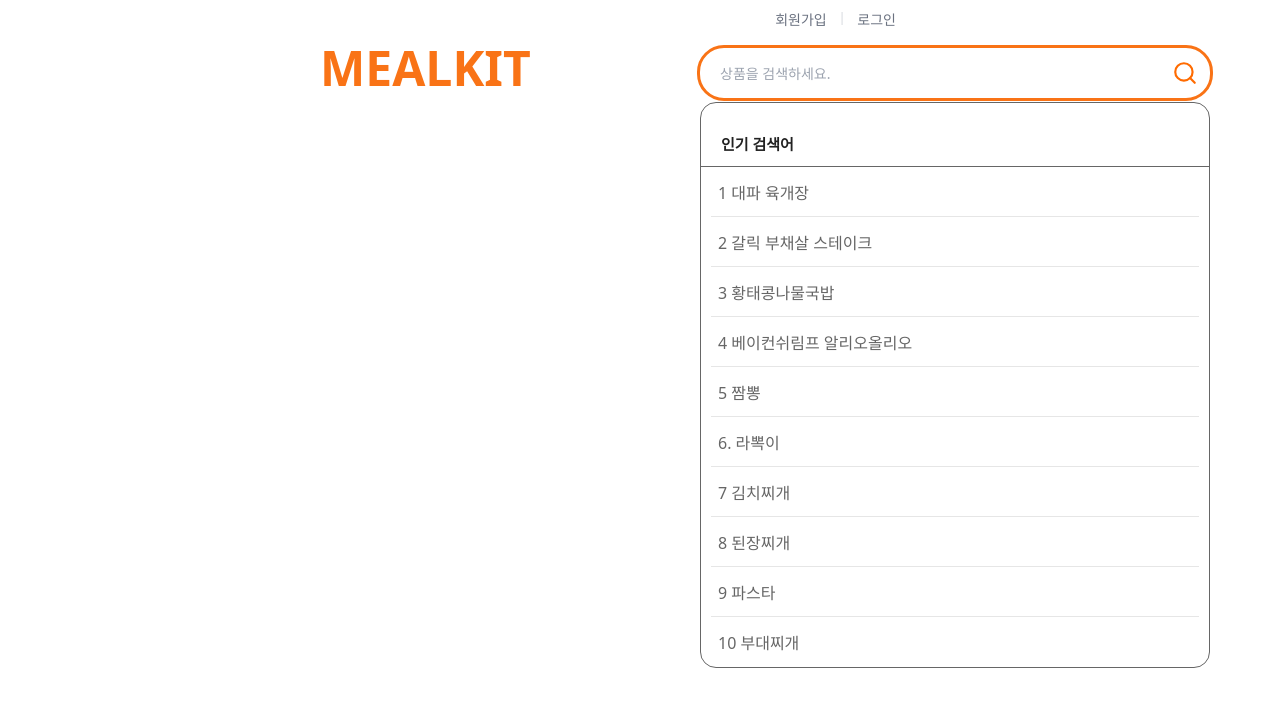
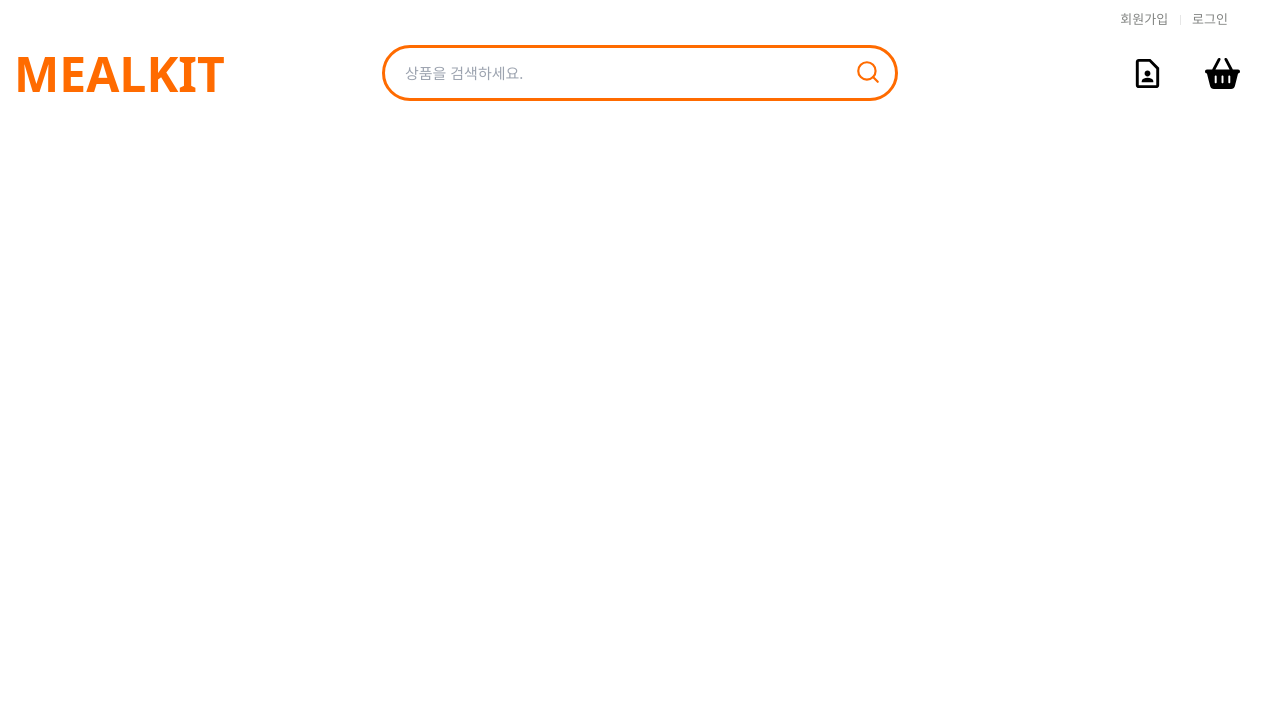
Before and after one commit to lsmcom/mealkit, a React (Create React App) app: page / in a window 1280 px wide. Shown: the top 706 px of the page. Built offline with nearby package versions, Linux system fonts and the light colour scheme.

Commit message:
mealkit project

```diff
--- a/public/index.html
+++ b/public/index.html
@@ -1,5 +1,5 @@
 <!DOCTYPE html>
-<html lang="en">
+<html lang="ko">
   <head>
     <meta charset="utf-8" />
     <link rel="icon" href="%PUBLIC_URL%/favicon.ico" />
--- /dev/null
+++ b/src/components/header/Header.css
@@ -0,0 +1,200 @@
+ol, ul{
+    list-style: none;
+}
+a{
+    background: transparent;
+    text-decoration: none;
+    color: inherit;
+}
+
+.header{
+    width: 100%;
+    position: relative;
+    z-index: 20;
+}
+.header-in{
+    position: relative;
+    max-width: 1200px;
+    min-height: 120px;
+    margin: 0 auto;
+}
+.header-in .logo{
+    position: absolute;
+    text-transform: uppercase;
+    font-size: 3rem;
+    font-weight: bold;
+    top: 38px;
+    left: -26px;
+    width: 227px;
+    height: 60px;
+    color: #ff6b00;
+}
+.header-in .logo > a{
+    display: block;
+    width: 100%;
+    height: 100%;
+}
+.header-in .join{
+    position: absolute;
+    top: 10px;
+    right: 0;
+}
+.join > ul{
+    overflow: hidden;
+}
+.join > ul > li{
+    float: left;
+    position: relative;
+    padding: 0 12px 0 0;
+    font-size: 13px;
+    color: #828482;
+}
+.join > ul > li:nth-child(2):before{
+    display: inline-block;
+    content: '';
+    width: 1px;
+    height: 10px;
+    vertical-align: middle;
+    background: #e6e6e6;
+    margin: -2px 11px 0 0;
+}
+.header-in .search{
+    position: absolute;
+    width: 510px;
+    height: 50px;
+    top: 48px;
+    left: 345px;
+    text-align: center;
+    z-index: 100;
+}
+.search-in{
+    position: absolute;
+    display: inline-block;
+    width: 510px;
+    height: 50px;
+    outline: 3px solid #ff6b00;
+    border-radius: 25px;
+    background: #fff;
+    padding: 0 45px 0 20px;
+    right: 0;
+}
+.search-in .search-input{
+    width: 100%;
+    height: 50px;
+    border: 0;
+    padding: 0;
+    font-size: 15px;
+    color: #555;
+    text-align: left;
+    background: transparent;
+}
+.search-in .search-btn{
+    position: absolute;
+    top: 11px;
+    right: 15px;
+    width: 25px;
+    height: 25px;
+}
+.search .search-layer{
+    display: none;
+    position: absolute;
+    top: 54px;
+    left: 0;
+    width: 100%;
+    min-height: 100px;
+    background: #fff;
+    border: 1px solid #666;
+    border-radius: 16px;
+}
+.search .search-layer.on{
+    display: block;
+}
+.search-layer .popular{
+    padding: 30px 20px 10px;
+    border-bottom: 1px solid #666;
+}
+.search-layer .popular > h2{
+    color: #222;
+    font-size: 15px;
+    text-align: left;
+}
+.search-layer .popular-rank{
+    padding: 0 10px;
+    overflow: hidden;
+}
+.popular-rank .list{
+    position: relative;
+    float: left;
+    width: 100%;
+}
+.popular-rank .list > li{
+    position: relative;
+    text-align: left;
+    border-bottom: 1px solid #e6e6e6;
+}
+.popular-rank li > a{
+    display: block;
+    padding: 14px 35px 14px 7px;
+    color: #666;
+}
+.popular-rank .list:last-child{
+    border-right: 0;
+}
+.popular-rank .list > li:last-child{
+    border-bottom: 0;
+}
+.recent-search{
+    border-top: 10px solid #f2f2f2;
+}
+.recent-search .recent{
+    position: relative;
+    padding: 30px 20px 10px;
+    border-bottom: 1px solid #666;
+}
+.recent-search .recent > h3{
+    font-size: 15px;
+    color: #222;
+    font-weight: 700;
+    text-align: left;
+}
+.recent-search .recent .search-delete{
+    position: absolute;
+    top: 33px;
+    right: 20px;
+}
+.recent-search .recent .search-delete > span{
+    position: relative;
+}
+.no-data{
+    padding: 40px 0;
+    text-align: center;
+    width: 100%;
+}
+.x-mark{
+    margin: 0 auto 20px;
+    width: 50px;
+    height: 50px;
+}
+.header-in .my-menu{
+    position: absolute;
+    top: 56px;
+    right: 0;
+}
+.my-menu > ul{
+    font-size: 0;
+}
+.my-menu > ul > li {
+    display: inline-block;
+    vertical-align: top;
+    margin-left: 40px;
+}
+.my-page-icon{
+    display: inline-block;
+    width: 35px;
+    height: 35px;
+}
+.basket-icon{
+    display: inline-block;
+    width: 35px;
+    height: 35px;
+}
--- a/src/components/header/Header.js
+++ b/src/components/header/Header.js
@@ -1,80 +1,116 @@
 import React from 'react'
+import './Header.css'
 import { FiSearch } from "react-icons/fi";
+import { FaRegCircleXmark } from "react-icons/fa6";
+import { MdOutlineContactPage } from "react-icons/md";
+import { FaBasketShopping } from "react-icons/fa6";
 
 const Header = () => {
   return (
-    <header className='relative w-full'>
-        <div>
-          <h1 className='absolute uppercase text-5xl top-11 left-80 text-orange-500 font-bold'>
+    <header className='header'>
+      <div className='header-in'>
+        <h1 className='logo'>
             <a href="/">mealkit</a>
         </h1>
         {/* 페이지 로고 */}
-          <div className='absolute top-2.5 right-96'>
-            <ul className='list-none flex'>
-              <li className='text-sm text-gray-500'>
+        <div className='join'>
+            <ul>
+              <li>
                 <a href="#">회원가입</a>
               </li>
-              <li className='px-3 text-xs text-gray-300'>|</li>
-              <li className='text-sm text-gray-500'>
+              <li>
                 <a href="#">로그인</a>
               </li>
             </ul>
         </div>
         {/* 회원가입&로그인 */}
-          <div className='absolute top-12 left-[700px] text-center'>
-            <div className='relative inline-block w-[510px] h-[50px] outline outline-[3px] outline-orange-500 rounded-3xl bg-white pr-[45px] pl-5'>
+        <div className='search'>
+          <div className='search-in'>
               <input type='search'
                     placeholder='상품을 검색하세요.'
-                    className='w-full h-[50px] border-0 p-0 text-sm text-[#555] text-left bg-transparent outline-none align-middle'
+                    className='search-input'
               />
               <button type='button'
-                    className='absolute  top-3 right-3'
+                    className='search-btn'
               >
                 <FiSearch size={26} style={{ color : 'FF6B00' }}/>
               </button>
           </div>
           {/* search 창 */}
-            <div className='absolute top-[54px] left-0 w-full min-h-[100px] bg-white border-solid border-[1px] border-[#666] rounded-2xl'>
-              <div className='px-5 pt-[30px] pb-2.5 border-solid border-b-[1px] border-[#666]'>
-                <h2 className='text-[#222] text-[15px] text-left font-bold'>인기 검색어</h2>
+          <div className='search-layer'>
+            <div className='popular'>
+                <h2>인기 검색어</h2>
             </div>
-              <div className='px-2.5 overflow-hidden'>
-                <ol className='relative list-none float-left w-full'>
-                  <li className='text-left border-solid border-b-[1px] border-[#e6e6e6] h-[50px]'>
-                    <a href="#" className='block text-[#666] py-3.5 pl-[7px] pr-[35px]'>1 대파 육개장</a>
+            <div className='popular-rank'>
+                <ol className='list'>
+                  <li>
+                    <a href="#">1 대파 육개장</a>
                   </li>
-                  <li className='text-left border-solid border-b-[1px] border-[#e6e6e6] h-[50px]'>
-                    <a href="#" className='block text-[#666] py-3.5 pl-[7px] pr-[35px]'>2 갈릭 부채살 스테이크</a>
+                  <li>
+                    <a href="#">2 갈릭 부채살 스테이크</a>
                   </li>
-                  <li className='text-left border-solid border-b-[1px] border-[#e6e6e6] h-[50px]'>
-                    <a href="#" className='block text-[#666] py-3.5 pl-[7px] pr-[35px]'>3 황태콩나물국밥</a>
+                  <li>
+                    <a href="#">3 황태콩나물국밥</a>
                   </li>
-                  <li className='text-left border-solid border-b-[1px] border-[#e6e6e6] h-[50px]'>
-                    <a href="#" className='block text-[#666] py-3.5 pl-[7px] pr-[35px]'>4 베이컨쉬림프 알리오올리오</a>
+                  <li>
+                    <a href="#">4 베이컨쉬림프 알리오올리오</a>
                   </li>
-                  <li className='text-left border-solid border-b-[1px] border-[#e6e6e6] h-[50px]'>
-                    <a href="#" className='block text-[#666] py-3.5 pl-[7px] pr-[35px]'>5 짬뽕</a>
+                  <li>
+                    <a href="#">5 짬뽕</a>
                   </li>
-                  <li className='text-left border-solid border-b-[1px] border-[#e6e6e6] h-[50px]'>
-                    <a href="#" className='block text-[#666] py-3.5 pl-[7px] pr-[35px]'>6. 라뽁이</a>
+                  <li>
+                    <a href="#">6. 라뽁이</a>
                   </li>
-                  <li className='text-left border-solid border-b-[1px] border-[#e6e6e6] h-[50px]'>
-                    <a href="#" className='block text-[#666] py-3.5 pl-[7px] pr-[35px]'>7 김치찌개</a>
+                  <li>
+                    <a href="#">7 김치찌개</a>
                   </li>
-                  <li className='text-left border-solid border-b-[1px] border-[#e6e6e6] h-[50px]'>
-                    <a href="#" className='block text-[#666] py-3.5 pl-[7px] pr-[35px]'>8 된장찌개</a>
+                  <li>
+                    <a href="#">8 된장찌개</a>
                   </li>
-                  <li className='text-left border-solid border-b-[1px] border-[#e6e6e6] h-[50px]'>
-                    <a href="#" className='block text-[#666] py-3.5 pl-[7px] pr-[35px]'>9 파스타</a>
+                  <li>
+                    <a href="#">9 파스타</a>
                   </li>
-                  <li className='text-left h-[50px]'>
-                    <a href="#" className='block text-[#666] py-3.5 pl-[7px] pr-[35px]'>10 부대찌개</a>
+                  <li>
+                    <a href="#">10 부대찌개</a>
                   </li>
                 </ol>
             </div>
+            {/* 인기&최근 검색어창(click->open) */}
+            <div className='recent-search'>
+                <div className='recent'>
+                  <h3>최근검색어</h3>
+                  <button className='search-delete'>
+                    <span>전체삭제</span>
+                  </button>
                 </div>
-            {/* 인기&최근 검색어창(click->open) */}
+                <div className='recent-layer'>
+                  {/* 검색어 있는 경우 */}
+                  {/* 검색어 없는 경우 */}
+                  <div className='no-data'>
+                    <FaRegCircleXmark className='x-mark'/>
+                    최근 검색어가 없습니다.
                   </div>
+                </div>
+            </div>
+            {/* 최근검색어 */}
+          </div>
+        </div>
+        {/* 검색레이어 */}
+        <div className='my-menu'>
+          <ul>
+            <li>
+              <a href='#'>
+                <a>
+                  <MdOutlineContactPage className='my-page-icon'/>
+                </a>
+              </a>
+            </li>
+            <li>
+              <a href='#'><FaBasketShopping className='basket-icon'/></a>
+            </li>
+          </ul>
+        </div>
+        {/* 마이메뉴 */}
       </div>
     </header>
   )
```
Lines whose indentation alone changed are shown as unchanged.
